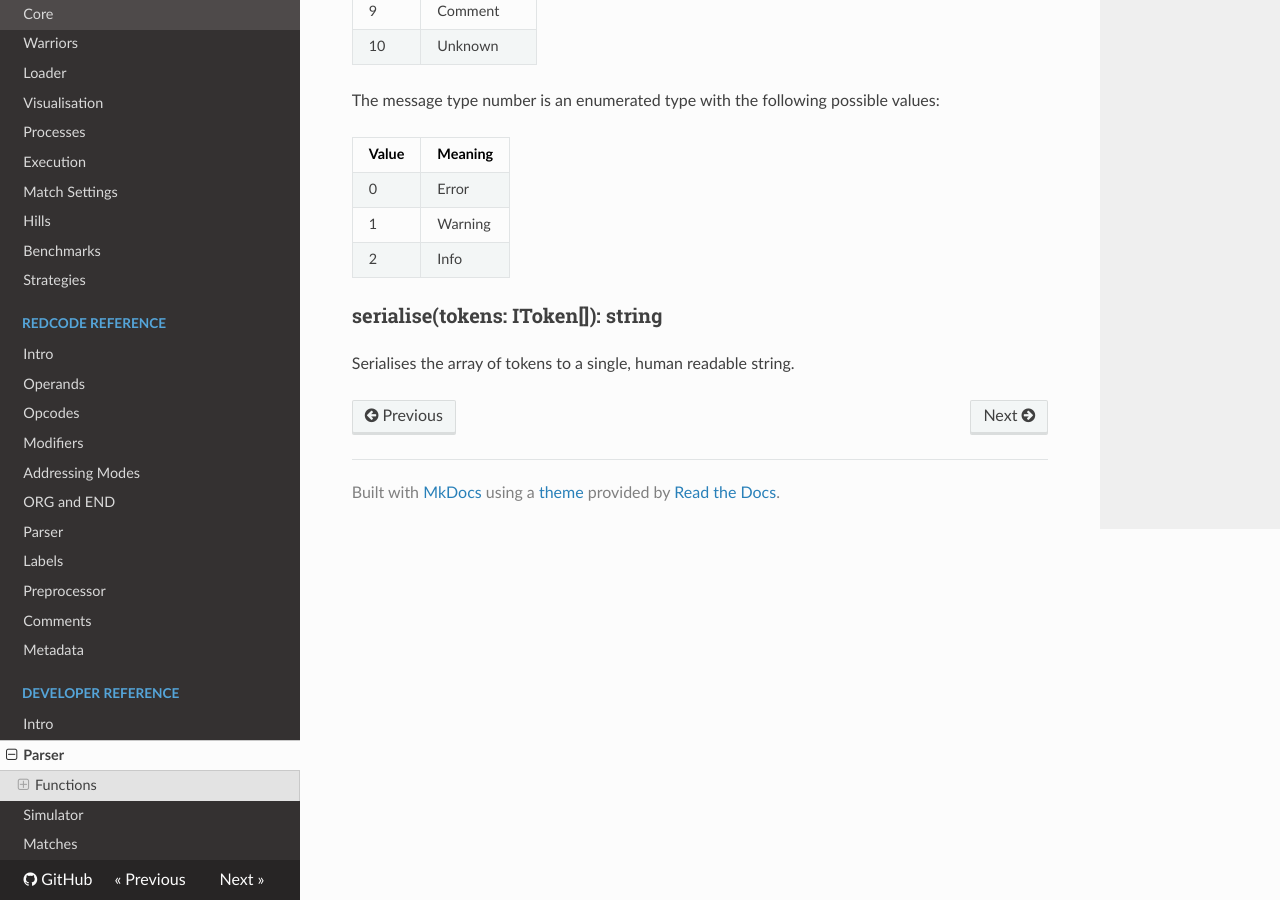
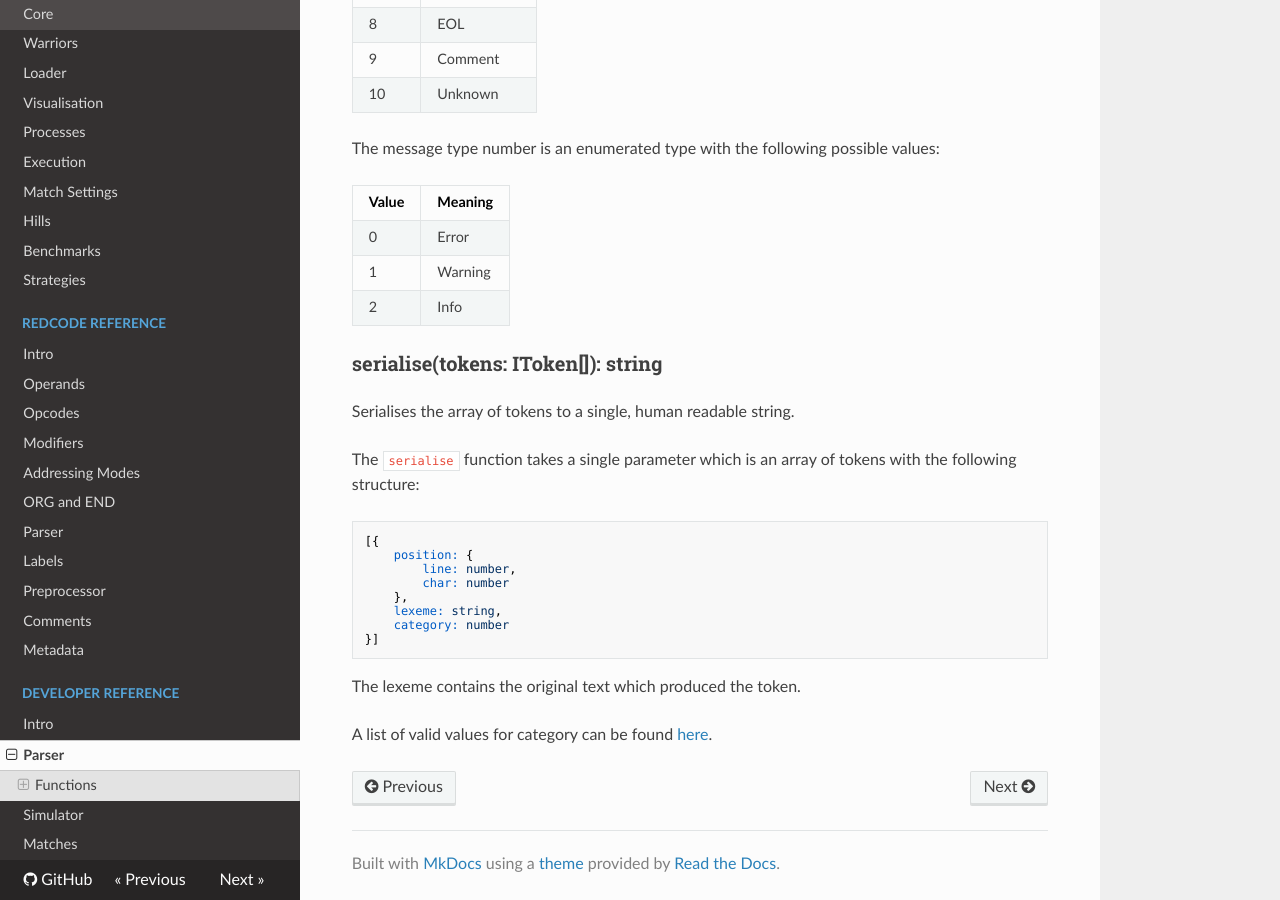
Before and after one commit to corewar/corewar.io, an MkDocs documentation site: the page built from docs/developer/parser.md, in a window 1280 px wide and 900 px high, scrolled down 1242 px. Built offline with MkDocs 1.6.1, drawn with Linux system fonts in a browser that asks for light colours; nearby versions of some CDN libraries; old or Windows-style settings are respelled for this version of MkDocs.

Commit message:
Parser docs

````diff
--- a/docs/developer/parser.md
+++ b/docs/developer/parser.md
@@ -37,6 +37,8 @@ The `IParseResult` has the following structure:
 }
 ```
 
+#### Token Categories
+
 The token category number is an enumerated type with the following possible values:
 
 |Value|Meaning|
@@ -64,3 +66,20 @@ The message type number is an enumerated type with the following possible values
 ### serialise(tokens: IToken[]): string
 
 Serialises the array of tokens to a single, human readable string.
+
+The `serialise` function takes a single parameter which is an array of tokens with the following structure:
+
+```
+[{
+    position: {
+        line: number,
+        char: number
+    },
+    lexeme: string,
+    category: number
+}]
+```
+
+The lexeme contains the original text which produced the token.
+
+A list of valid values for category can be found [here](#token-categories).
````
